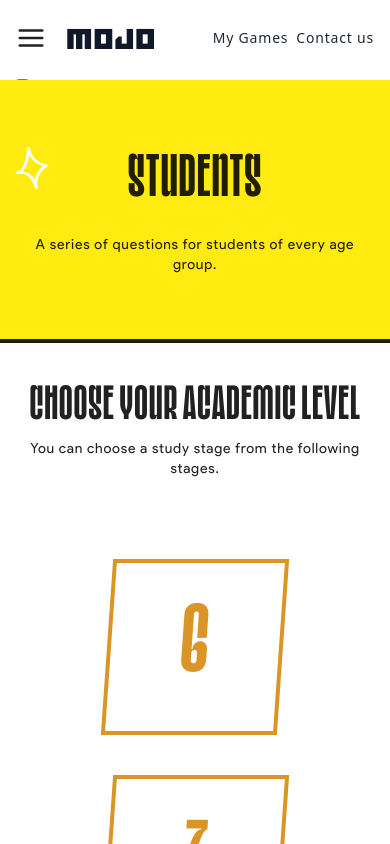
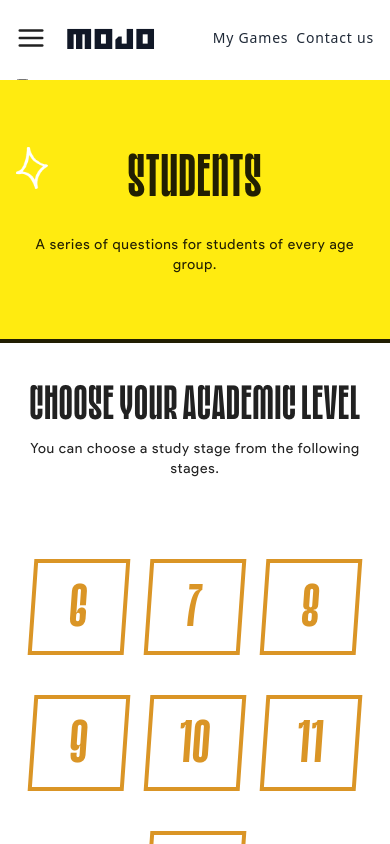
Before and after one commit to zeeshanahm-ed/mojo-game-website, a Next.js app: page /students in a window 390 px wide. Built offline with nearby package versions, Linux system fonts and the light colour scheme.

Commit message:
students page responsive fixed

```diff
--- a/src/app/students/page.tsx
+++ b/src/app/students/page.tsx
@@ -1,103 +1,138 @@
 "use client"
-import React, { useState } from 'react'
+import React, { useState } from 'react';
 import Wrapper from '@/app/components/ui/common/Wrapper';
 import Button from '@/app/components/ui/common/Button';
 import { useRouter } from 'next/navigation';
+import Banner from './components/Banner';
 
 //icons
+import ScienceBookIcon from "@/app/assets/icons/science-book.svg";
+import EnglishBookIcon from "@/app/assets/icons/english-book.svg";
+import MathBookIcon from "@/app/assets/icons/math-book.svg";
+import ArabicBookIcon from "@/app/assets/icons/arabic-book.svg";
+import IslamicBookIcon from "@/app/assets/icons/islamic-education-book.svg";
 
-import StudentsBannerImage from '@/app/assets/images/students-banner.png';
-import Image from 'next/image';
-import Banner from './components/Banner';
-
+interface state {
+    academicLevel: number | null;
+    selectedSemester: number | null;
+    selectedSubject: string;
+}
 
 const AcademicLavelOptions = [
-    { label: 6 },
-    { label: 7 },
-    { label: 8 },
-    { label: 9 },
-    { label: 10 },
-    { label: 11 },
-    { label: 12 }
-]
+    { label: 6 }, { label: 7 }, { label: 8 }, { label: 9 }, { label: 10 }, { label: 11 }, { label: 12 }
+];
 const SemesterOptions = [
-    { label: 1 },
-    { label: 2 },
-]
+    { label: 1 }, { label: 2 }
+];
+const SubjectOptions = [
+    { label: "Science", icon: <ScienceBookIcon className="w-14 h-1/2 mb-8 md:w-20" /> },
+    { label: "English", icon: <EnglishBookIcon className="w-14 h-1/2 mb-8 md:w-20" /> },
+    { label: "Mathematics", icon: <MathBookIcon className="w-14 h-1/2 mb-8 md:w-20" /> },
+    { label: "Arabic", icon: <ArabicBookIcon className="w-14 h-1/2 mb-8 sm:w-20" /> },
+    { label: "Islamic Education", icon: <IslamicBookIcon className="w-14 h-1/2 mb-8 md:w-20" /> },
+];
 
 function Students() {
+    const [state, setState] = useState<state>({
+        academicLevel: null,
+        selectedSemester: null,
+        selectedSubject: "",
+    });
+
+    const handleClick = (type: 'academicLevel' | 'selectedSemester' | 'selectedSubject', value: string | number) => {
+        setState((prev) => ({
+            ...prev,
+            [type]: prev[type] === value ? "" : value
+        }));
+    };
 
     return (
         <section>
             <Banner />
             <Wrapper>
                 <div className='flex items-center justify-center flex-col h-auto pb-32 px-4 md:px-10'>
+                    {/* Academic Level */}
                     <div className="text-center flex flex-col items-center justify-center mt-10">
-                        <h2 className="md:text-7xl text-5xl font-popfun text-black mb-2 uppercase">
-                            Choose your academic level
-                        </h2>
-                        <p className="text-sm sm:text-base md:text-lg text-black">
-                            You can choose a study stage from the following stages.
-                        </p>
-                        <div className='font-popfun gap-10 mt-20 flex items-center justify-center flex-wrap'>
-                            {AcademicLavelOptions.map((v) => {
-                                return (
-                                    <div key={v.label}>
-                                        <CustomCard label={v.label} showBottom={false} />
-                                    </div>
-                                )
-                            })}
+                        <h2 className="md:text-7xl text-5xl font-popfun text-black mb-2 uppercase">Choose your academic level</h2>
+                        <p className="text-sm sm:text-base md:text-lg text-black">You can choose a study stage from the following stages.</p>
+                        <div className='font-popfun gap-y-10 gap-x-5 md:gap-x-10 mt-20 flex items-center justify-center flex-wrap'>
+                            {AcademicLavelOptions.map((v) => (
+                                <CustomCard
+                                    key={v.label}
+                                    label={v.label}
+                                    showBottom={false}
+                                    selected={state.academicLevel === v.label}
+                                    onClick={() => handleClick('academicLevel', v.label)}
+                                />
+                            ))}
                         </div>
                     </div>
+
+                    {/* Semester */}
                     <div className="text-center flex flex-col items-center justify-center mt-20">
-                        <h2 className="md:text-7xl text-5xl font-popfun text-black mb-2 uppercase">
-                            Select the semester
-                        </h2>
+                        <h2 className="md:text-7xl text-5xl font-popfun text-black mb-2 uppercase">Select the semester</h2>
                         <div className='font-popfun gap-10 mt-10 flex items-center justify-center flex-wrap'>
-                            {SemesterOptions.map((v) => {
-                                return (
-                                    <div key={v.label}>
-                                        <CustomCard label={v.label} showBottom={true} />
-                                    </div>
-                                )
-                            })}
+                            {SemesterOptions.map((v) => (
+                                <CustomCard
+                                    key={v.label}
+                                    label={v.label}
+                                    showBottom={true}
+                                    selected={state.selectedSemester === v.label}
+                                    onClick={() => state.academicLevel && handleClick('selectedSemester', v.label)}
+                                // disabled={!state.academicLevel}
+                                />
+                            ))}
                         </div>
                     </div>
+
+                    {/* Subject */}
                     <div className="text-center flex flex-col items-center justify-center mt-20">
-                        <h2 className="md:text-7xl text-5xl font-popfun text-black mb-2 uppercase">
-                            Select the subject
-                        </h2>
-                        <p className="text-sm sm:text-base md:text-lg text-black">
-                            You can choose the study subject from the following subjects.
-                        </p>
+                        <h2 className="md:text-7xl text-5xl font-popfun text-black mb-2 uppercase">Select the subject</h2>
+                        <p className="text-sm sm:text-base md:text-lg text-black">You can choose the study subject from the following subjects.</p>
                         <div className='font-popfun gap-10 mt-10 flex items-center justify-center flex-wrap'>
-                            {SemesterOptions.map((v) => {
-                                return (
-                                    <div key={v.label}>
-                                        <CustomCard label={v.label} showBottom={true} />
-                                    </div>
-                                )
-                            })}
+                            {SubjectOptions.map((v) => (
+                                <CustomCard
+                                    key={v.label}
+                                    label={v.label}
+                                    icon={v.icon}
+                                    showBottom={true}
+                                    selected={state.selectedSubject === v.label}
+                                    onClick={() => state.selectedSemester && handleClick('selectedSubject', v.label)}
+                                // disabled={!state.selectedSemester}
+                                />
+                            ))}
                         </div>
                     </div>
                 </div>
             </Wrapper>
-        </section >
+        </section>
     )
 }
 
 export default Students;
 
 interface CustomCardProps {
-    label: number;
-    showBottom: boolean
+    label: number | string;
+    icon?: React.ReactNode;
+    showBottom: boolean;
+    selected?: boolean;
+    onClick?: () => void;
+    disabled?: boolean;
 }
 
-const CustomCard = ({ label, showBottom }: CustomCardProps) => {
+const CustomCard = ({ label, icon, showBottom, selected, onClick, disabled }: CustomCardProps) => {
+    const baseClasses = `cursor-pointer ${showBottom ? "w-32 h-32" : "w-24 h-24"} sm:w-32 sm:h-32 md:w-44 md:h-44 border-4 skew-custom flex-center text-dark-orange relative`;
+    const selectedColor = selected ? 'border-red text-red' : 'border-dark-orange text-dark-orange';
+    const disabledClass = disabled ? 'opacity-50 pointer-events-none' : '';
+
     return (
-        <div className='cursor-pointer w-44 h-44 border-4 skew-custom  border-dark-orange flex-center text-dark-orange'>
-            <span className='text-8xl'>{label}</span>
-            {showBottom && <span className='absolute bottom-0 bg-dark-orange w-full text-white py-2 text-2xl'>Chapter {label}</span>}
+        <div
+            className={`${baseClasses} ${selectedColor} ${disabledClass}`}
+            onClick={onClick}
+        >
+            {icon ? <div>{icon}</div> : <span className={`text-6xl md:text-8xl ${showBottom ? "mb-5" : "mb-0 mt-2"}`}>{label}</span>}
+            {showBottom && <span className={`absolute bottom-0 ${selected ? "bg-red" : "bg-dark-orange"} w-full text-white pt-1 sm:pt-2 text-2xl`}>{icon ? label : `Chapter ${label}`}</span>}
+
         </div>
     )
-}
+};
```
